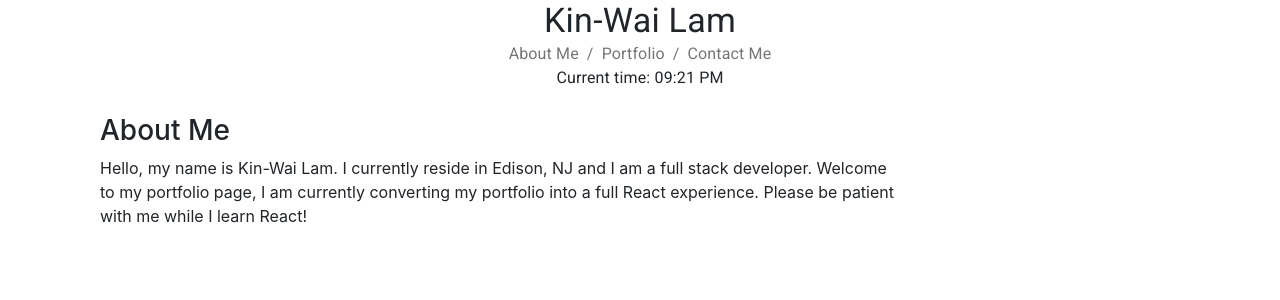
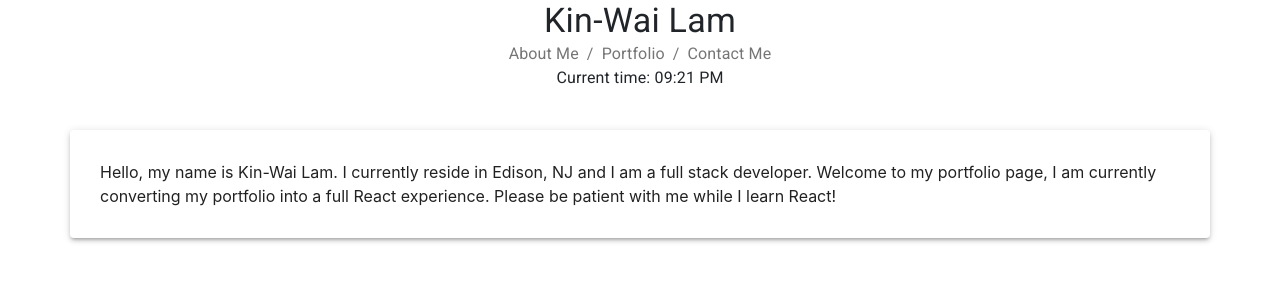
Before and after one commit to Thewa55/React-Portfolio, a React (Create React App) app: page / in a window 1280 px wide. Shown: the top 300 px of the page. Built offline with nearby package versions, Linux system fonts and the light colour scheme.

Commit message:
Started on a new about me page with material UI

```diff
--- /dev/null
+++ b/src/components/AboutMeMat/index.js
@@ -0,0 +1,23 @@
+import React from "react";
+import { Grid, Paper, withStyles } from '@material-ui/core';
+
+const styles = theme => ({
+  paperPadding: {
+    padding: "30px",
+    marginTop: "40px"
+  },
+})
+
+function AboutMe(props){
+  const { classes } = props
+
+  return(
+    <Grid container direction="row" justify="flex-start" alignItems="flex-start">
+      <Paper elevation={3} className={classes.paperPadding}>
+      Hello, my name is Kin-Wai Lam. I currently reside in Edison, NJ and I am a full stack developer. Welcome to my portfolio page, I am currently converting my portfolio into a full React experience. Please be patient with me while I learn React!
+      </Paper>
+    </Grid>
+  )
+}
+
+export default withStyles(styles)(AboutMe);
--- a/src/pages/About.js
+++ b/src/pages/About.js
@@ -1,7 +1,7 @@
 import React from "react";
 import Container from "../components/Container/"
 import Row from "../components/Row"
-import AboutMe from "../components/AboutMe"
+import AboutMe from "../components/AboutMeMat"
 
 function About() {
   return(
```
Also changed, not shown: src/components/BreadcrumbsNav/index.js (indentation only).
